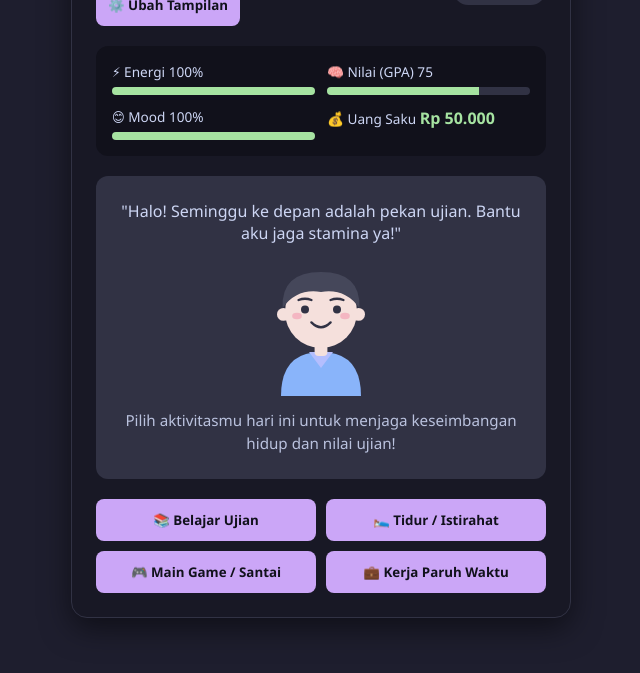
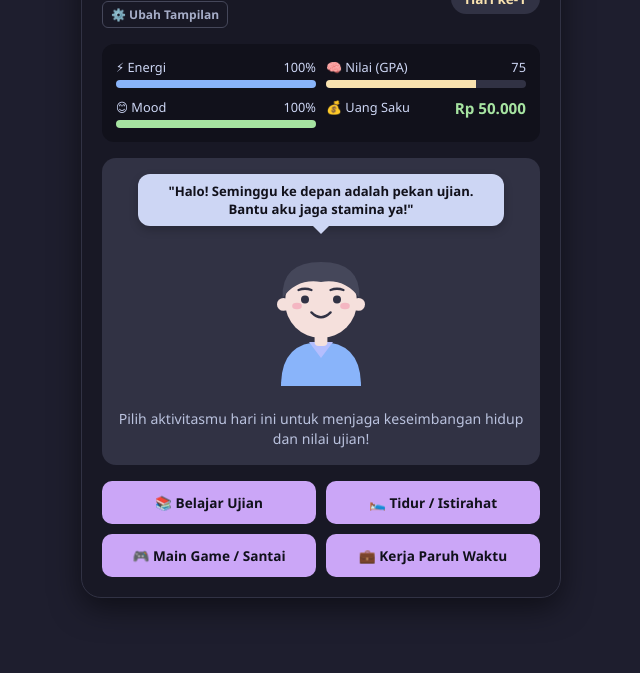
Before and after one commit to chsycntkaaa/game-virtual-sederhana, a plain HTML site: page index.html in a window 1280 px wide. Shown: the part 127-800 px from the top of the page, without its empty margins (319-959 px from the left). Drawn offline with Linux system fonts and the light colour scheme.

Commit message:
Refactor CSS styles for layout and appearance

```diff
--- a/style.css
+++ b/style.css
@@ -12,15 +12,15 @@ body {
     justify-content: center;
     align-items: center;
     min-height: 100vh;
-    padding: 20px;
+    padding: 15px;
 }
 
 .game-container {
     width: 100%;
-    max-width: 500px;
+    max-width: 480px;
     background: #181825;
-    border-radius: 16px;
-    padding: 24px;
+    border-radius: 20px;
+    padding: 20px;
     box-shadow: 0 10px 30px rgba(0, 0, 0, 0.5);
     border: 1px solid #313244;
 }
@@ -29,12 +29,34 @@ header {
     display: flex;
     justify-content: space-between;
     align-items: center;
-    margin-bottom: 20px;
+    margin-bottom: 16px;
+}
+
+.profile-info {
+    display: flex;
+    flex-direction: column;
+    gap: 4px;
 }
 
 h1 {
-    font-size: 1.4rem;
+    font-size: 1.3rem;
     color: #cba6f7;
+}
+
+.btn-customize {
+    background: transparent;
+    border: 1px solid #45475a;
+    color: #a6adc8;
+    padding: 4px 8px;
+    border-radius: 6px;
+    font-size: 0.75rem;
+    cursor: pointer;
+    width: fit-content;
+}
+
+.btn-customize:hover {
+    background: #313244;
+    color: #cdd6f4;
 }
 
 .day-badge {
@@ -42,25 +64,31 @@ h1 {
     padding: 6px 14px;
     border-radius: 20px;
     font-weight: bold;
-    font-size: 0.9rem;
+    font-size: 0.85rem;
     color: #f9e2af;
 }
 
+/* Status Panel */
 .stats-panel {
     display: grid;
     grid-template-columns: 1fr 1fr;
-    gap: 12px;
+    gap: 10px;
     background: #11111b;
-    padding: 16px;
+    padding: 14px;
     border-radius: 12px;
-    margin-bottom: 20px;
+    margin-bottom: 16px;
 }
 
 .stat-item {
     display: flex;
     flex-direction: column;
-    gap: 6px;
-    font-size: 0.85rem;
+    gap: 4px;
+}
+
+.stat-header {
+    display: flex;
+    justify-content: space-between;
+    font-size: 0.8rem;
 }
 
 .progress-bar {
@@ -74,35 +102,73 @@ h1 {
 .fill {
     height: 100%;
     width: 100%;
-    background: #a6e3a1;
     transition: width 0.3s ease;
 }
+
+.fill-energy { background: #89b4fa; }
+.fill-grades { background: #f9e2af; }
+.fill-mood { background: #a6e3a1; }
 
 .money-text {
     font-weight: bold;
     color: #a6e3a1;
-    font-size: 1rem;
+    font-size: 0.95rem;
 }
 
+/* Room & Avatar Screen */
 .room-screen {
     background: #313244;
-    border-radius: 12px;
-    padding: 24px;
+    border-radius: 14px;
+    padding: 16px;
     text-align: center;
-    margin-bottom: 20px;
+    margin-bottom: 16px;
+    position: relative;
+    display: flex;
+    flex-direction: column;
+    align-items: center;
 }
 
-#room-avatar {
-    font-size: 3rem;
-    margin-bottom: 12px;
+.speech-bubble {
+    background: #cdd6f4;
+    color: #11111b;
+    padding: 8px 14px;
+    border-radius: 12px;
+    font-size: 0.82rem;
+    font-weight: 600;
+    margin-bottom: 8px;
+    position: relative;
+    max-width: 90%;
+    box-shadow: 0 4px 10px rgba(0,0,0,0.2);
+}
+
+.speech-bubble::after {
+    content: '';
+    position: absolute;
+    bottom: -8px;
+    left: 50%;
+    transform: translateX(-50%);
+    border-width: 8px 8px 0;
+    border-style: solid;
+    border-color: #cdd6f4 transparent;
+}
+
+.character-box {
+    cursor: pointer;
+    transition: transform 0.2s;
+}
+
+.character-box:hover {
+    transform: scale(1.05);
 }
 
 #story-text {
-    font-size: 0.95rem;
-    line-height: 1.5;
+    font-size: 0.88rem;
+    line-height: 1.4;
     color: #bac2de;
+    margin-top: 10px;
 }
 
+/* Action Buttons */
 .action-buttons {
     display: grid;
     grid-template-columns: 1fr 1fr;
@@ -114,8 +180,9 @@ button {
     color: #11111b;
     border: none;
     padding: 12px;
-    border-radius: 8px;
+    border-radius: 10px;
     font-weight: bold;
+    font-size: 0.85rem;
     cursor: pointer;
     transition: transform 0.1s, background 0.2s;
 }
@@ -129,35 +196,62 @@ button:active {
     transform: translateY(0);
 }
 
-/* Modal Styling */
+/* Modal Overlay & Styling */
 .hidden {
     display: none !important;
 }
 
-#modal-overlay {
+.modal-overlay {
     position: fixed;
     top: 0; left: 0; right: 0; bottom: 0;
     background: rgba(0, 0, 0, 0.75);
     display: flex;
     justify-content: center;
     align-items: center;
+    z-index: 10;
 }
 
 .modal-content {
     background: #1e1e2e;
     padding: 24px;
-    border-radius: 12px;
-    text-align: center;
-    max-width: 350px;
+    border-radius: 16px;
+    width: 90%;
+    max-width: 360px;
     border: 1px solid #cba6f7;
 }
 
 .modal-content h2 {
-    margin-bottom: 10px;
-    color: #f38ba8;
+    margin-bottom: 14px;
+    color: #cba6f7;
+    font-size: 1.2rem;
+    text-align: center;
 }
 
-.modal-content p {
-    margin-bottom: 16px;
-    font-size: 0.95rem;
+.form-group {
+    display: flex;
+    flex-direction: column;
+    gap: 6px;
+    margin-bottom: 12px;
+    text-align: left;
+    font-size: 0.85rem;
 }
+
+.form-group input[type="text"], .form-group select {
+    padding: 8px;
+    border-radius: 6px;
+    border: 1px solid #45475a;
+    background: #11111b;
+    color: #cdd6f4;
+}
+
+.checkbox-group {
+    flex-direction: row;
+    align-items: center;
+    gap: 8px;
+}
+
+.modal-actions {
+    margin-top: 16px;
+    display: flex;
+    justify-content: flex-end;
+}
```
